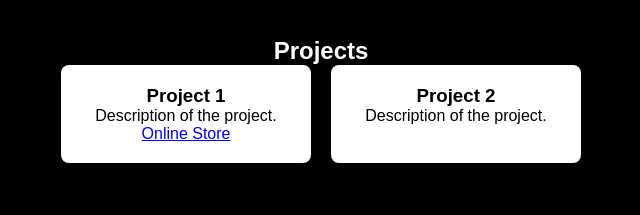
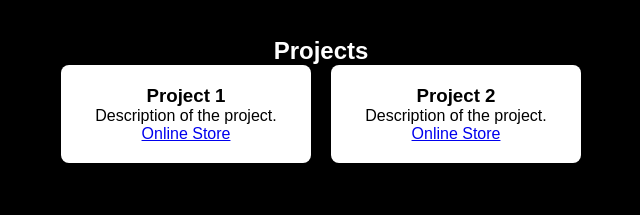
Before and after one commit to Bhavya-Parupalli/Bhavya-Parupalli.github.io, a plain HTML site: page index.html in a window 1280 px wide. Shown: the part 1100-1315 px from the top of the page, without its empty margins (319-959 px from the left). Drawn offline with Linux system fonts and the light colour scheme.

Commit message:
Update index.html

```diff
--- a/index.html
+++ b/index.html
@@ -136,6 +136,7 @@
             <div class="project-card">
                 <h3>Project 2</h3>
                 <p>Description of the project.</p>
+                <a href="https://bhavya-parupalli.github.io/mybank/index.html">Online Store</a>
             </div>
         </div>
     </section>
```
